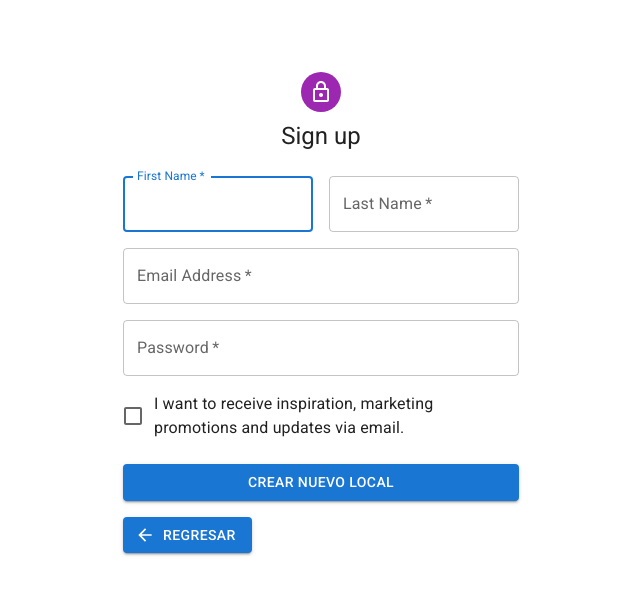
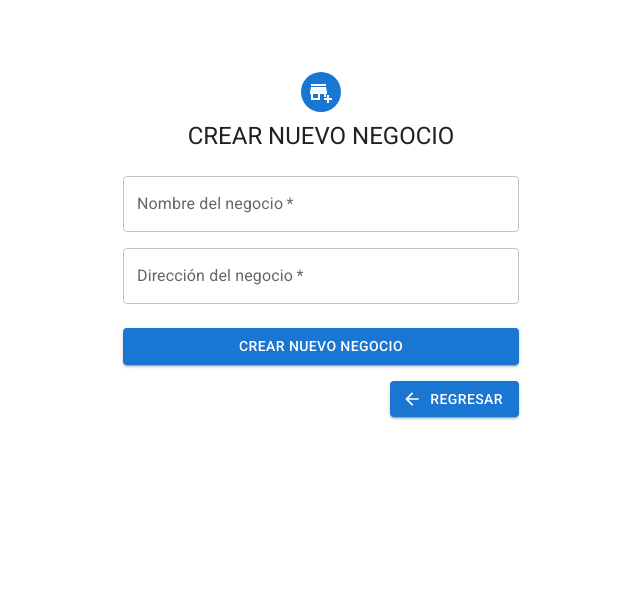
Before and after one commit to FrancoSegovia/Proyecto-Final-ft26b-G11, a React (Create React App) app in the folder client/: page /create in a window 1280 px wide. Shown: the top 594 px of the page, without its empty margins (319-959 px from the left). Built offline with nearby package versions, Linux system fonts and the light colour scheme.

Commit message:
update/createStore-with-features

```diff
--- a/client/src/roles/user/views/CreateStore/CreateStore.jsx
+++ b/client/src/roles/user/views/CreateStore/CreateStore.jsx
@@ -1,4 +1,5 @@
 import * as React from 'react';
+import { useState } from 'react';
 import Avatar from '@mui/material/Avatar';
 import Button from '@mui/material/Button';
 import CssBaseline from '@mui/material/CssBaseline';
@@ -14,18 +15,31 @@ import Typography from '@mui/material/Typography';
 import Container from '@mui/material/Container';
 import { createTheme, ThemeProvider } from '@mui/material/styles';
 import { IconButton } from '@mui/material';
+import AddBusinessIcon from '@mui/icons-material/AddBusiness';
+import { useDispatch } from 'react-redux';
+import { addStore } from '../../../../redux/actions';
 
 const theme = createTheme();
 
-export default function CreateUser() {
-  const handleSubmit = (event) => {
-    event.preventDefault();
-    const data = new FormData(event.currentTarget);
-    console.log({
-      email: data.get('email'),
-      password: data.get('password'),
-    });
-  };
+export default function CreateStore() {
+    const dispatch = useDispatch();
+    const [newShop, setNewShop] = useState({
+        name:"",
+        direction:""
+    })
+
+    const onSubmit = e => {
+        e.preventDefault();
+        dispatch(addStore(newShop));
+    }
+
+    const onInputChange = e => {
+        e.preventDefault();
+        setNewShop({
+            ...newShop,
+            [e.target.name]: e.target.value,
+          });
+    }
 
   return (
     <ThemeProvider theme={theme}>
@@ -39,60 +53,34 @@ export default function CreateUser() {
             alignItems: 'center',
           }}
         >
-          <Avatar sx={{ m: 1, bgcolor: 'secondary.main' }}>
-            <LockOutlinedIcon />
+          <Avatar sx={{ m: 1, bgcolor: '#1976d2' }}>
+            <AddBusinessIcon />
           </Avatar>
           <Typography component="h1" variant="h5">
-            Sign up
+            CREAR NUEVO NEGOCIO
           </Typography>
-          <Box component="form" noValidate onSubmit={handleSubmit} sx={{ mt: 3 }}>
+          <Box component="form" onSubmit={onSubmit} noValidate sx={{ mt: 3 }}>
             <Grid container spacing={2}>
-              <Grid item xs={12} sm={6}>
-                <TextField
-                  autoComplete="given-name"
-                  name="firstName"
-                  required
-                  fullWidth
-                  id="firstName"
-                  label="First Name"
-                  autoFocus
-                />
-              </Grid>
-              <Grid item xs={12} sm={6}>
+              <Grid item xs={12}>
                 <TextField
                   required
                   fullWidth
-                  id="lastName"
-                  label="Last Name"
-                  name="lastName"
-                  autoComplete="family-name"
+                  label="Nombre del negocio"
+                  name="name"
+                  autoComplete="nombre_negocio"
+                  value={newShop.name}
+                  onChange={onInputChange}
                 />
               </Grid>
               <Grid item xs={12}>
                 <TextField
                   required
                   fullWidth
-                  id="email"
-                  label="Email Address"
-                  name="email"
-                  autoComplete="email"
-                />
-              </Grid>
-              <Grid item xs={12}>
-                <TextField
-                  required
-                  fullWidth
-                  name="password"
-                  label="Password"
-                  type="password"
-                  id="password"
-                  autoComplete="new-password"
-                />
-              </Grid>
-              <Grid item xs={12}>
-                <FormControlLabel
-                  control={<Checkbox value="allowExtraEmails" color="primary" />}
-                  label="I want to receive inspiration, marketing promotions and updates via email."
+                  name="direction"
+                  label="Dirección del negocio"
+                  autoComplete="direccion_negocio"
+                  value={newShop.direction}
+                  onChange={onInputChange}
                 />
               </Grid>
             </Grid>
@@ -101,10 +89,11 @@ export default function CreateUser() {
               fullWidth
               variant="contained"
               sx={{ mt: 3, mb: 2 }}
+
             >
-              CREAR NUEVO LOCAL
+              CREAR NUEVO NEGOCIO
             </Button>
-            <Grid container justifyContent="flex-start">
+            <Grid container justifyContent="flex-end">
               <Grid item>
                 <Link to="/" style={{textDecoration:"none", color:"white"}}>
                     <Button variant="contained" startIcon={<ArrowBackIcon/>}>
```
